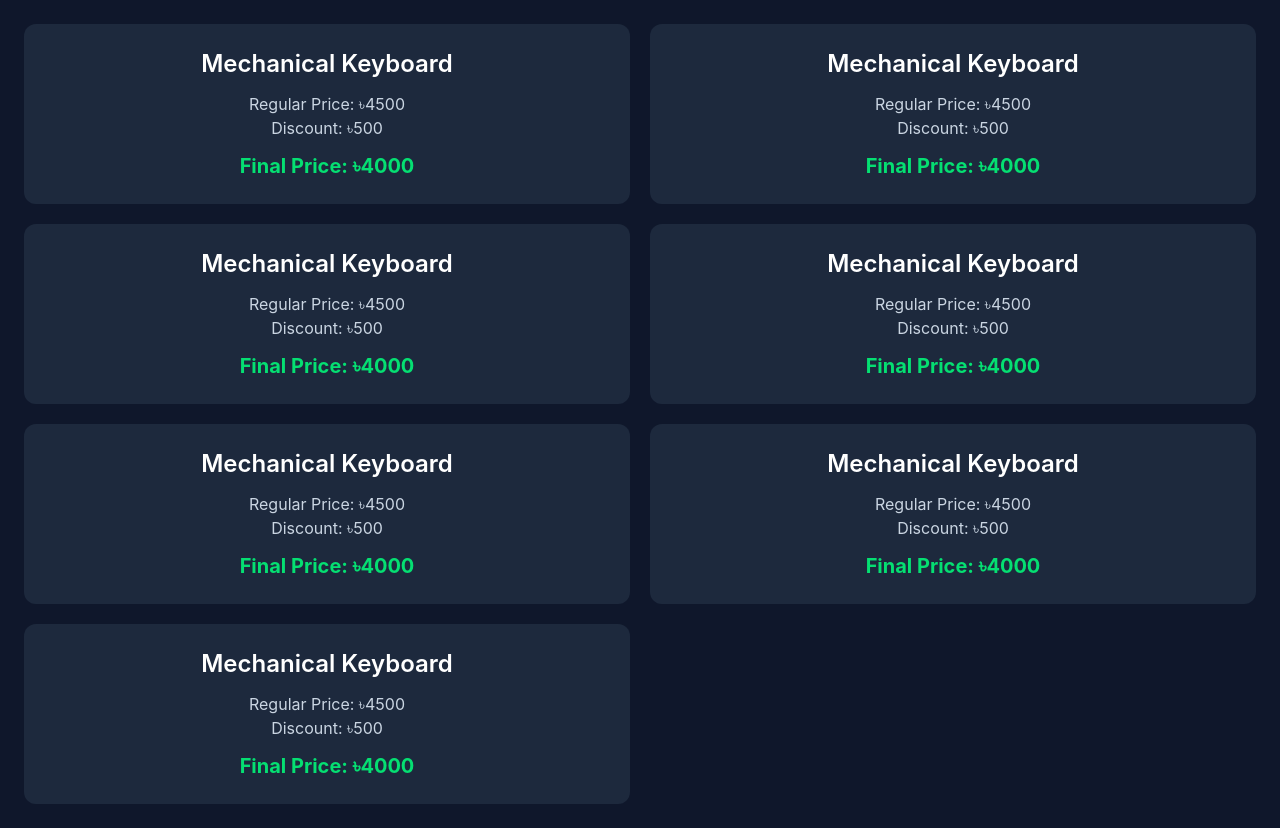
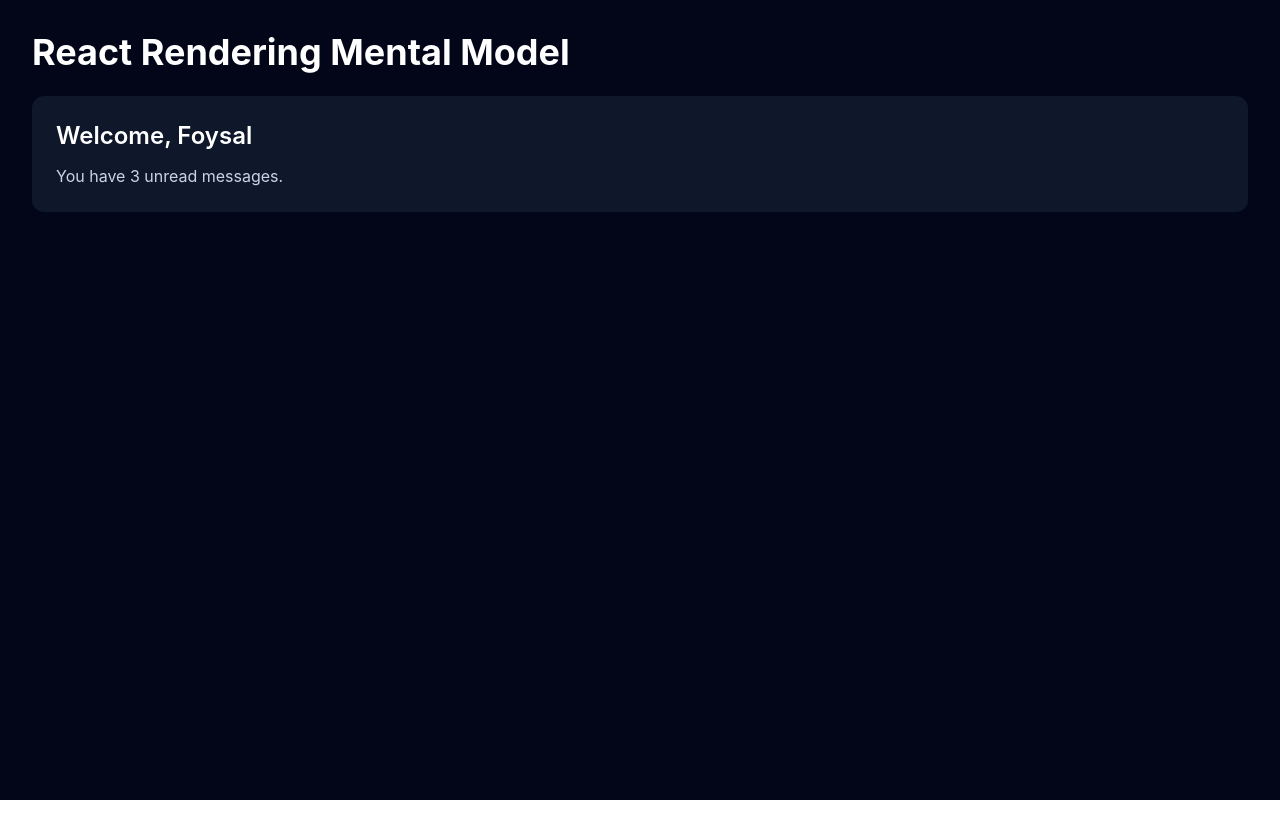
Before and after one commit to foysaliio/React-Mastery-Journey, a React (Vite) app: page / in a window 1280 px wide. After the commit the page ends 800 px from the top, so only its background shows below. Built offline with nearby package versions, Linux system fonts and the light colour scheme.

Commit message:
feat(react): understand React rendering mental model

```diff
--- a/src/App.tsx
+++ b/src/App.tsx
@@ -1,15 +1,23 @@
-import ProductCard from "./components/ProductCard";
+function App() {
+  const username: string = "Foysal";
+  const isLoggedIn: boolean = true;
+  const unreadMessages: number = 3;
 
-function App() {
   return (
-    <main className="min-h-screen bg-slate-900 p-6 grid gap-5 md:grid-cols-2">
-      <ProductCard />
-      <ProductCard />
-      <ProductCard />
-      <ProductCard />
-      <ProductCard />
-      <ProductCard />
-      <ProductCard />
+    <main className="min-h-screen bg-slate-950 p-8 text-white">
+      <h1 className="text-4xl font-bold">React Rendering Mental Model</h1>
+
+      <section className="bg-slate-900 mt-6 rounded-xl p-6">
+        <h2 className="text-2xl font-semibold">
+          {isLoggedIn ? `Welcome, ${username}` : "Please log in"}
+        </h2>
+
+        {isLoggedIn && (
+          <p className="mt-3 text-slate-300">
+            You have {unreadMessages} unread messages.
+          </p>
+        )}
+      </section>
     </main>
   );
 }
--- a/src/components/ProductCard.tsx
+++ /dev/null
@@ -1,22 +0,0 @@
-export default function ProductCard() {
-  const productName: string = "Mechanical Keyboard";
-  const price: number = 4500;
-  const discount: number = 500;
-
-  // This calculation does not change anything outside the component.
-  const finalPrice: number = price - discount;
-
-  return (
-    <article className="bg-slate-800 rounded-xl p-6 text-white text-center">
-      <h2 className="text-2xl font-semibold">{productName}</h2>
-
-      <p className="mt-3 text-slate-300">Regular Price: ৳{price}</p>
-
-      <p className="text-slate-300">Discount: ৳{discount}</p>
-
-      <p className="mt-3 text-xl font-bold text-green-400">
-        Final Price: ৳{finalPrice}
-      </p>
-    </article>
-  );
-}
```
